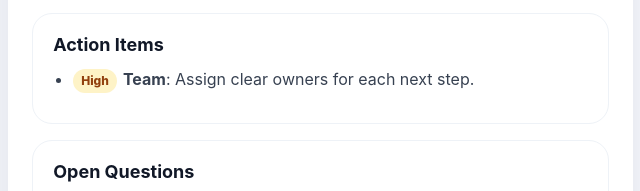
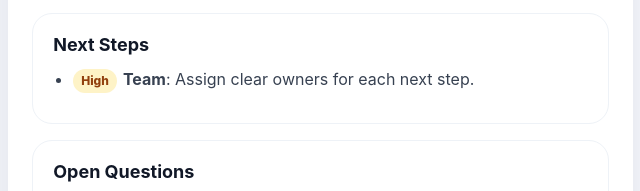
Before and after one commit to saisha12345/meeting-to-action-ai-project, a plain HTML site: page index.html in a window 1280 px wide. Both pictures are taken after typing "Sample" into the empty fields and a click on the button "Generate Action Brief". Shown: the part 687-878 px from the top of the page, 587-1227 px from the left. Drawn offline with Linux system fonts and the light colour scheme.

Commit message:
Update index.html

```diff
--- a/index.html
+++ b/index.html
@@ -55,7 +55,7 @@
         </div>
 
         <div class="card">
-          <h3>Action Items</h3>
+          <h3>Next Steps</h3>
           <ul id="actionsOutput"></ul>
         </div>
 
```
